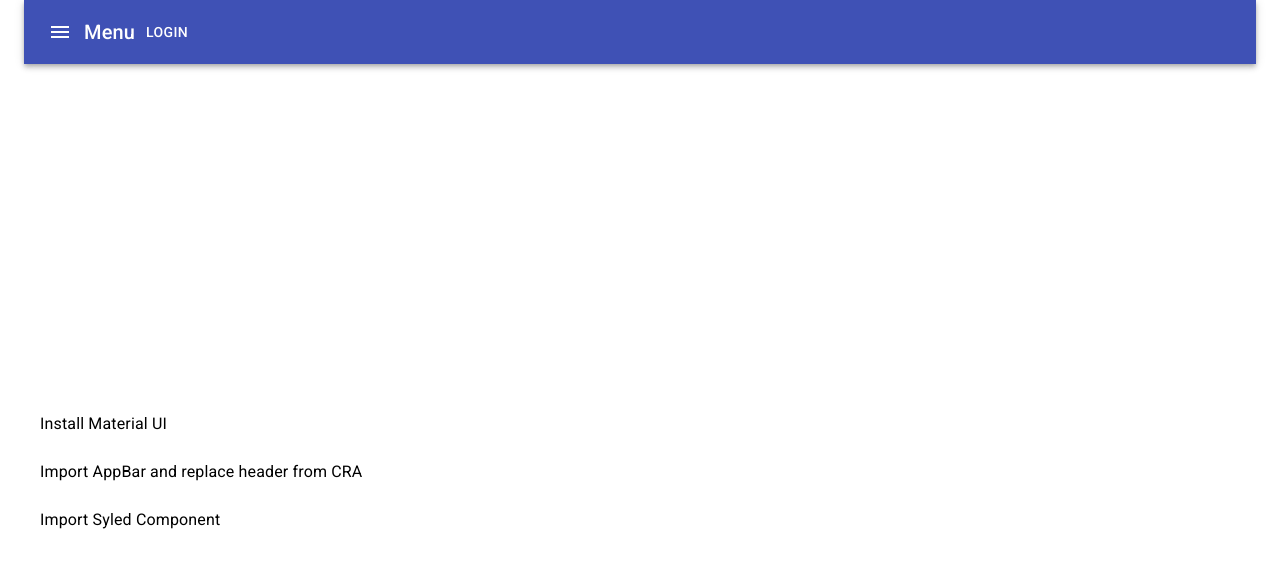
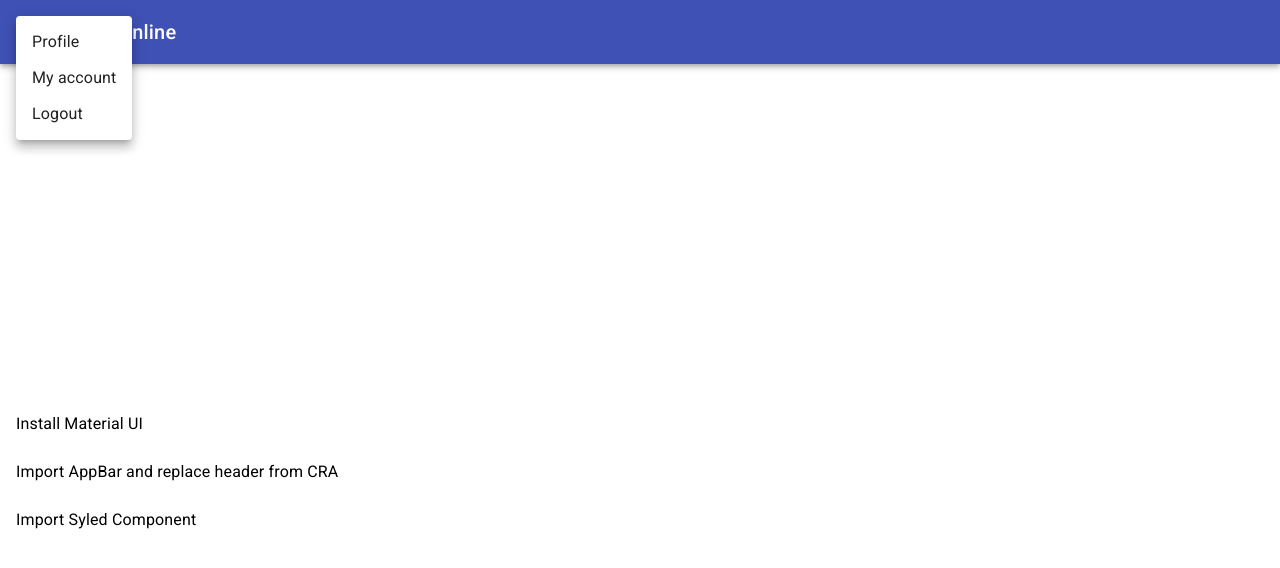
Before and after one commit to Ddbot/cra-zdog, a React (Create React App) app: page / in a window 1280 px wide. Both pictures are taken after a click on the button "menu". Shown: the top 568 px of the page. Built offline with nearby package versions, Linux system fonts and the light colour scheme.

Commit message:
Added Menu & items

```diff
--- a/src/App.js
+++ b/src/App.js
@@ -1,3 +1,4 @@
+import { useState } from 'react';
 import {
 	AppBar,
 	Button,
@@ -8,6 +9,7 @@ import {
 	ListItem,
 	ListItemText,
 	Menu,
+	MenuItem,
 	Toolbar,
 	Typography,
 } from '@material-ui/core';
@@ -30,16 +32,36 @@ display: flex;
 
 
 function App() {
-  return (<AppContainer max-width>
+	const [anchorEl, setAnchorEl] = useState(null);
+
+	function handleClick(e) {
+		e.persist();
+		setAnchorEl(e.currentTarget);
+	}
+
+	function handleClose(e) {
+		e.persist();
+		setAnchorEl(null);
+	}
+
+	return (<>
     	<AppBar position='static'>
       		<Toolbar>
-    <IconButton edge="start" color="inherit" aria-label="menu">
+				<IconButton edge="start" color="inherit" aria-label="menu" onClick={ handleClick }>
           			<MenuIcon />
 				</IconButton>
-    <Typography variant="h6">
-    Menu
-    </Typography>
-    <Button color="inherit">Login</Button>
+				<Menu
+					id="simple-menu"
+					anchorEl={anchorEl}
+					keepMounted
+					open={Boolean(anchorEl)}
+					onClose={handleClose}
+					>
+					<MenuItem onClick={handleClose}>Profile</MenuItem>
+					<MenuItem onClick={handleClose}>My account</MenuItem>
+					<MenuItem onClick={handleClose}>Logout</MenuItem>
+				</Menu>
+    			<Typography variant="h6">Andry Online</Typography>
   			</Toolbar>
     	</AppBar>
         <InstallGrid component="ol">
@@ -47,7 +69,7 @@ function App() {
 			<ListItem><ListItemText>Import AppBar and replace header from CRA</ListItemText></ListItem>
 			<ListItem><ListItemText>Import Syled Component</ListItemText></ListItem>
         </InstallGrid>
-  </AppContainer>
+  </>
   );
 }
 
```
Lines whose indentation alone changed are shown as unchanged.
